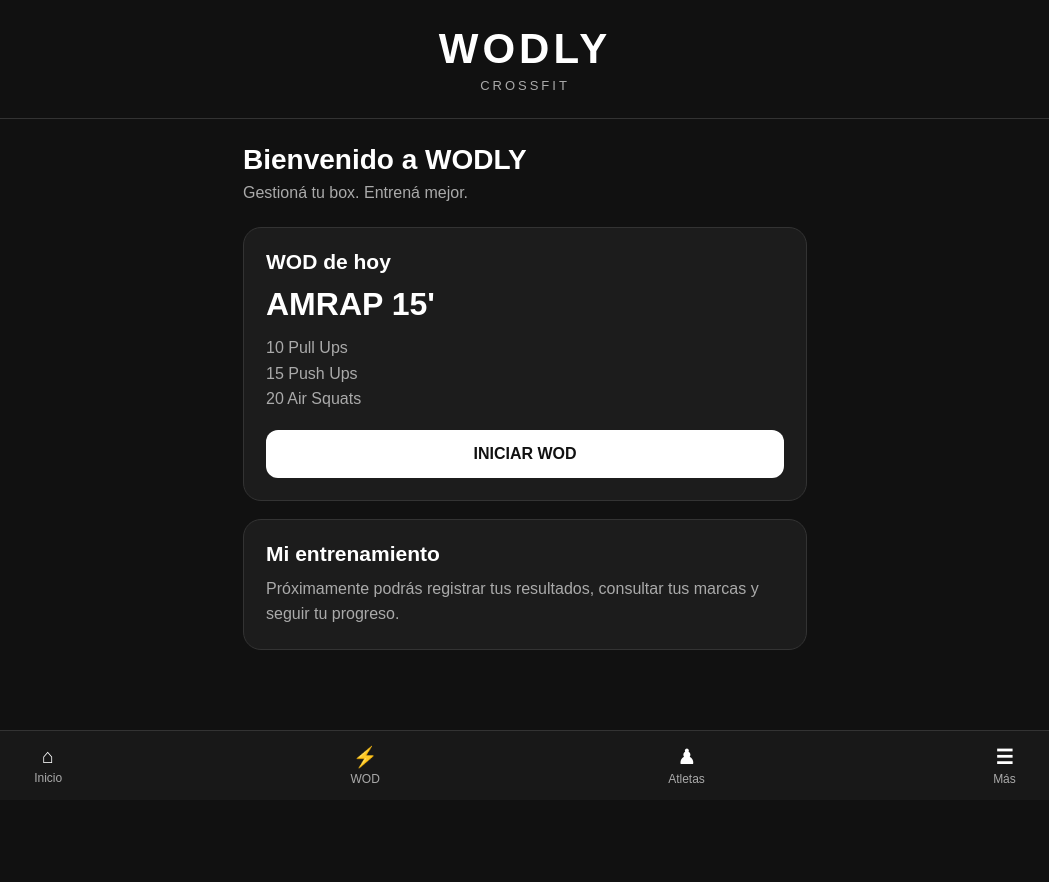
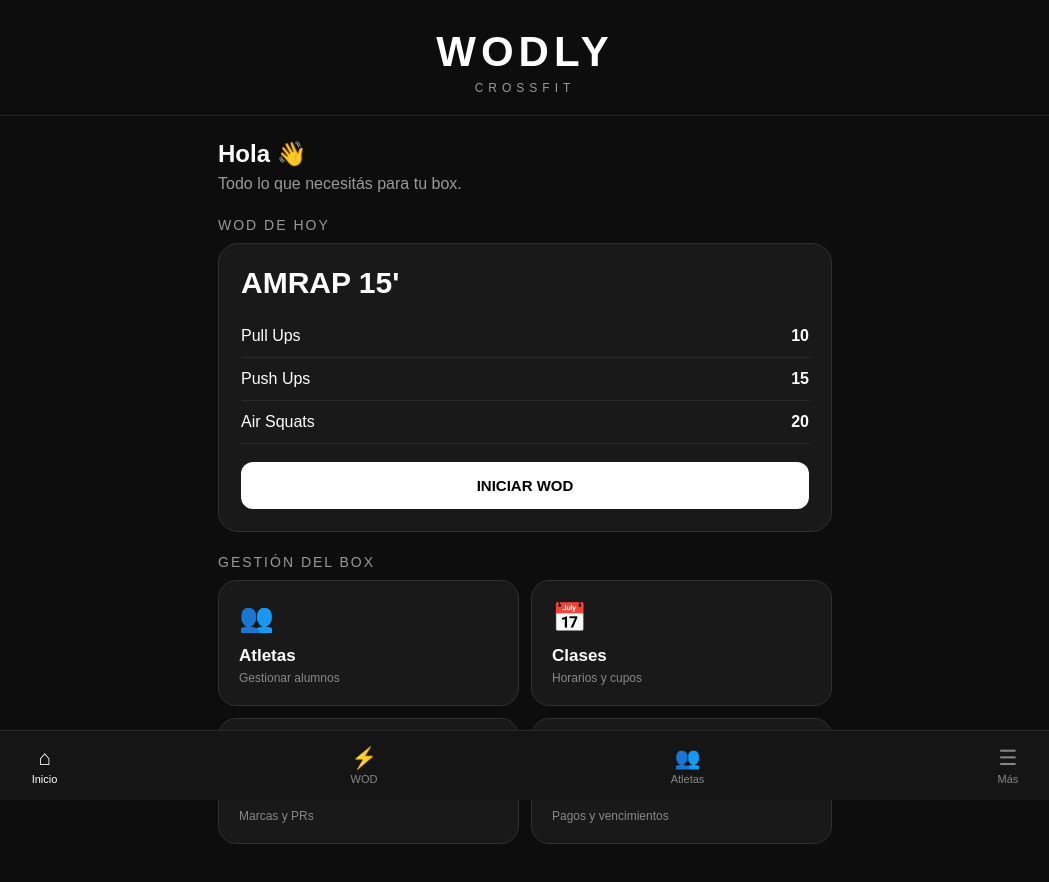
Before and after one commit to danitroncoso1-dev/-wodly-v1.9, a plain HTML site: page index.html in a window 1280 px wide. Shown: the whole page, without its empty margins (115-1164 px from the left). Before the commit the page ends 800 px from the top, so only its background shows below. Drawn offline with Linux system fonts and the light colour scheme.

Commit message:
Update index.html

```diff
--- a/index.html
+++ b/index.html
@@ -10,92 +10,121 @@
   box-sizing: border-box;
   margin: 0;
   padding: 0;
-      font-family: Arial, sans-serif;
 }
 
 body {
-      background: #111;
+  font-family: Arial, sans-serif;
+  background: #0d0d0d;
   color: white;
   min-height: 100vh;
 }
 
 header {
-      padding: 25px 20px;
+  padding: 28px 20px 20px;
   text-align: center;
-      border-bottom: 1px solid #333;
+  border-bottom: 1px solid #252525;
 }
 
 .logo {
   font-size: 42px;
   font-weight: 900;
-      letter-spacing: 4px;
+  letter-spacing: 5px;
 }
 
-    .subtitle {
+.crossfit {
+  font-size: 12px;
+  letter-spacing: 5px;
+  color: #999;
   margin-top: 5px;
-      font-size: 13px;
-      letter-spacing: 3px;
-      color: #aaa;
 }
 
 main {
-      padding: 25px 18px 100px;
-      max-width: 600px;
+  max-width: 650px;
   margin: auto;
+  padding: 24px 18px 100px;
 }
 
 .welcome {
-      margin-bottom: 25px;
-    }
-
-    .welcome h1 {
-      font-size: 28px;
-      margin-bottom: 8px;
+  margin-bottom: 24px;
 }
 
 .welcome p {
-      color: #aaa;
+  color: #999;
+  margin-top: 7px;
 }
 
-    .card {
-      background: #1c1c1c;
-      border: 1px solid #333;
-      border-radius: 18px;
-      padding: 22px;
-      margin-bottom: 18px;
+.section-title {
+  font-size: 14px;
+  color: #999;
+  text-transform: uppercase;
+  letter-spacing: 2px;
+  margin-bottom: 10px;
 }
 
-    .card h2 {
-      margin-bottom: 10px;
-      font-size: 21px;
+.wod-card {
+  background: #191919;
+  border: 1px solid #303030;
+  border-radius: 20px;
+  padding: 22px;
+  margin-bottom: 22px;
 }
 
-    .wod {
-      font-size: 32px;
-      font-weight: bold;
-      margin: 12px 0;
+.wod-name {
+  font-size: 30px;
+  font-weight: 900;
+  margin-bottom: 15px;
 }
 
-    .details {
-      color: #aaa;
-      line-height: 1.6;
+.exercise {
+  display: flex;
+  justify-content: space-between;
+  padding: 12px 0;
+  border-bottom: 1px solid #292929;
+}
+
+.exercise:last-child {
+  border-bottom: none;
 }
 
 button {
   width: 100%;
+  padding: 15px;
+  margin-top: 18px;
   border: none;
   border-radius: 12px;
-      padding: 15px;
-      margin-top: 18px;
-      font-size: 16px;
+  background: white;
+  color: black;
+  font-size: 15px;
   font-weight: bold;
-      cursor: pointer;
-      background: white;
-      color: #111;
 }
 
-    button:hover {
-      opacity: 0.85;
+.grid {
+  display: grid;
+  grid-template-columns: 1fr 1fr;
+  gap: 12px;
+}
+
+.menu-card {
+  background: #191919;
+  border: 1px solid #303030;
+  border-radius: 18px;
+  padding: 20px;
+  min-height: 120px;
+}
+
+.menu-icon {
+  font-size: 28px;
+  margin-bottom: 12px;
+}
+
+.menu-card h3 {
+  font-size: 17px;
+}
+
+.menu-card p {
+  color: #888;
+  font-size: 12px;
+  margin-top: 5px;
 }
 
 nav {
@@ -103,23 +132,27 @@
   bottom: 0;
   left: 0;
   right: 0;
-      background: #181818;
-      border-top: 1px solid #333;
+  height: 70px;
+  background: #151515;
+  border-top: 1px solid #292929;
   display: flex;
   justify-content: space-around;
-      padding: 14px 5px;
+  align-items: center;
 }
 
-    nav div {
+.nav-item {
   text-align: center;
-      color: #aaa;
-      font-size: 12px;
+  color: #888;
+  font-size: 11px;
 }
 
-    nav strong {
+.nav-item.active {
+  color: white;
+}
+
+.nav-icon {
   display: block;
-      color: white;
-      font-size: 20px;
+  font-size: 21px;
   margin-bottom: 3px;
 }
 </style>
@@ -129,60 +162,91 @@
 
 <header>
   <div class="logo">WODLY</div>
-    <div class="subtitle">CROSSFIT</div>
+  <div class="crossfit">CROSSFIT</div>
 </header>
 
 <main>
 
   <section class="welcome">
-      <h1>Bienvenido a WODLY</h1>
-      <p>Gestioná tu box. Entrená mejor.</p>
+    <h1>Hola 👋</h1>
+    <p>Todo lo que necesitás para tu box.</p>
   </section>
 
-    <section class="card">
-      <h2>WOD de hoy</h2>
+  <div class="section-title">WOD de hoy</div>
 
-      <div class="wod">AMRAP 15'</div>
+  <section class="wod-card">
+    <div class="wod-name">AMRAP 15'</div>
 
-      <div class="details">
-        10 Pull Ups<br>
-        15 Push Ups<br>
-        20 Air Squats
+    <div class="exercise">
+      <span>Pull Ups</span>
+      <strong>10</strong>
     </div>
 
-      <button onclick="alert('¡WOD iniciado!')">
+    <div class="exercise">
+      <span>Push Ups</span>
+      <strong>15</strong>
+    </div>
+
+    <div class="exercise">
+      <span>Air Squats</span>
+      <strong>20</strong>
+    </div>
+
+    <button onclick="alert('WOD iniciado')">
       INICIAR WOD
     </button>
   </section>
 
-    <section class="card">
-      <h2>Mi entrenamiento</h2>
-      <div class="details">
-        Próximamente podrás registrar tus resultados,
-        consultar tus marcas y seguir tu progreso.
+  <div class="section-title">Gestión del box</div>
+
+  <section class="grid">
+
+    <div class="menu-card" onclick="alert('Módulo Atletas')">
+      <div class="menu-icon">👥</div>
+      <h3>Atletas</h3>
+      <p>Gestionar alumnos</p>
     </div>
+
+    <div class="menu-card" onclick="alert('Módulo Clases')">
+      <div class="menu-icon">📅</div>
+      <h3>Clases</h3>
+      <p>Horarios y cupos</p>
+    </div>
+
+    <div class="menu-card" onclick="alert('Módulo Resultados')">
+      <div class="menu-icon">📊</div>
+      <h3>Resultados</h3>
+      <p>Marcas y PRs</p>
+    </div>
+
+    <div class="menu-card" onclick="alert('Módulo Membresías')">
+      <div class="menu-icon">💰</div>
+      <h3>Membresías</h3>
+      <p>Pagos y vencimientos</p>
+    </div>
+
   </section>
 
 </main>
 
 <nav>
-    <div>
-      <strong>⌂</strong>
+  <div class="nav-item active">
+    <span class="nav-icon">⌂</span>
     Inicio
   </div>
 
-    <div>
-      <strong>⚡</strong>
+  <div class="nav-item">
+    <span class="nav-icon">⚡</span>
     WOD
   </div>
 
-    <div>
-      <strong>♟</strong>
+  <div class="nav-item">
+    <span class="nav-icon">👥</span>
     Atletas
   </div>
 
-    <div>
-      <strong>☰</strong>
+  <div class="nav-item">
+    <span class="nav-icon">☰</span>
     Más
   </div>
 </nav>
```
Lines whose indentation alone changed are shown as unchanged.
